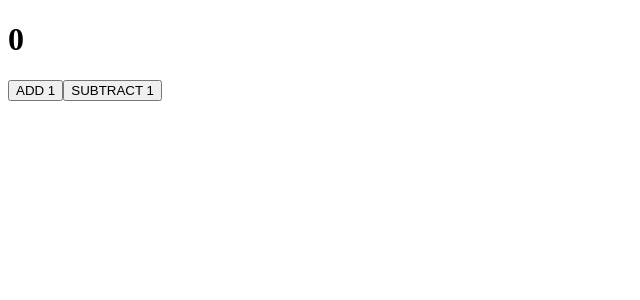
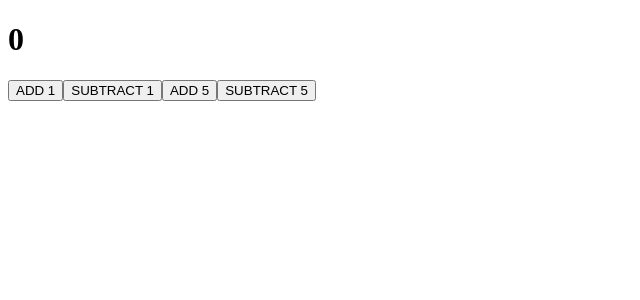
Before and after one commit to agataokolska/simple-counter, a React (Create React App) app: page /counter in a window 1280 px wide. Shown: the top 300 px of the page, without its empty margins (0-640 px from the left). Built offline with nearby package versions, Linux system fonts and the light colour scheme.

Commit message:
add two new buttons  to add 5 and subtract 5

```diff
--- a/src/Counter.js
+++ b/src/Counter.js
@@ -30,6 +30,12 @@ class Counter extends React.Component {
                 >
                 SUBTRACT 1
                 </button>
+                <button>
+                    ADD 5
+                </button>
+                <button>
+                    SUBTRACT 5
+                </button>
             </div>
         )
     }
```
